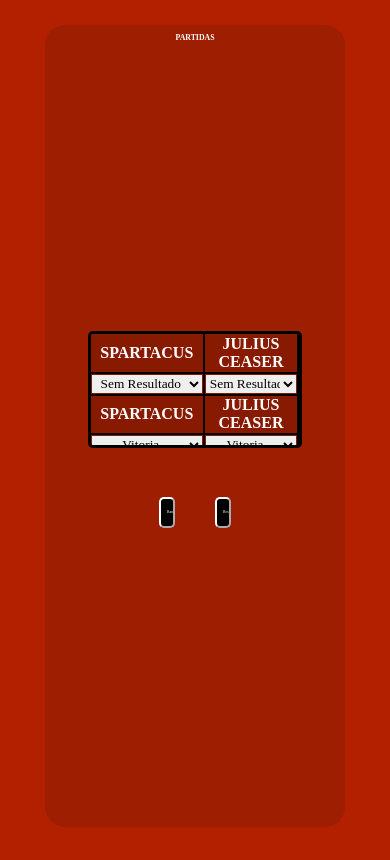
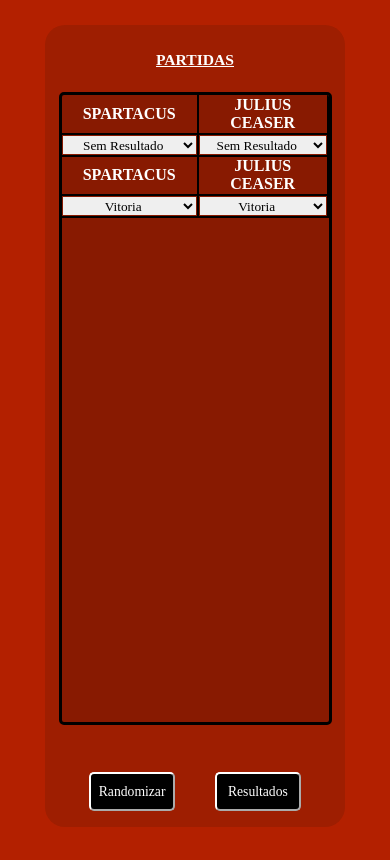
Before and after one commit to Ralphag-44/rome, a plain HTML site: page Paginas/partidas.html in a window 390 px wide. Drawn offline with Linux system fonts and the light colour scheme.

Commit message:
Update partidas.css

```diff
--- a/Paginas/styles/partidas.css
+++ b/Paginas/styles/partidas.css
@@ -16,13 +16,14 @@
     border: solid 3px black;
 
     width: 55vw;
-    height: 30vw;
+    height: 25vw;
     border-radius: 5px;
 }
 
 #tabelas p {
-    font-size: 2vw;
+    font-size: 1.8vw;
     text-decoration: underline;
+    padding: 10px;
 }
 
 button{
@@ -103,11 +104,12 @@ select{
 }
 
 .popup header h1{
-    margin-left: 340px;
+    margin-left: 20vw;
 }
 
 .popup header .close_popup{
-    margin-left: 300px;
+    margin-left: 10vw;
+    margin-bottom: 6vw;
     text-align: center;
     display: flex;
     align-items: center;
@@ -139,6 +141,292 @@ select{
     font-size: 1.5vw;
 }
 
-@media (max-width:800px){
+@media (max-width:1200px) {
+    .partida{
+        background-color: #881a01;
+        overflow-y: scroll;
+        display: flex;
+        flex-direction: column;
+        align-items: center;
 
+        border: solid 3px black;
+
+        width: 70vw;
+        height: 60vw;
+        border-radius: 5px;
+    }
+
+    #tabelas p {
+        font-size: 3vw;
+        text-decoration: underline;
+        padding: 10px;
+    }
+    .butoes{
+        display: flex;
+        align-items: center;
+        justify-content: center;
+
+        margin: 10px;
+        width: 100%;
+    }
+
+    .butoes button{
+        margin-inline: 20px;
+
+        height: 4vw;
+        width: 10vw;
+        text-align: center;
+        font-size: 1.5vw;
+    }
+
+    table{
+        border-collapse: collapse;
+
+        width: 100%;
+    }
+
+    tr{
+        text-align: center;
+    }
+
+    .partida td, .partida th{
+        border: 2px solid black;
+        border-top: 0;
+        border-left: 0;
+
+        width: 150px;
+        height: 20px;
+    }
 }
+
+@media (max-width:900px) {
+    .partida{
+        background-color: #881a01;
+        overflow-y: scroll;
+        display: flex;
+        flex-direction: column;
+        align-items: center;
+
+        border: solid 3px black;
+
+        width: 70vw;
+        height: 65vw;
+        border-radius: 5px;
+    }
+
+    #tabelas p {
+        font-size: 4vw;
+        text-decoration: underline;
+        padding: 10px;
+    }
+    .butoes{
+        display: flex;
+        align-items: center;
+        justify-content: center;
+
+        margin: 10px;
+        width: 100%;
+    }
+
+    .butoes button{
+        margin-inline: 20px;
+
+        height: 5vw;
+        width: 15vw;
+        text-align: center;
+        font-size: 2vw;
+    }
+
+    table{
+        border-collapse: collapse;
+
+        width: 100%;
+    }
+
+    tr{
+        text-align: center;
+    }
+
+    .partida td, .partida th{
+        border: 2px solid black;
+        border-top: 0;
+        border-left: 0;
+
+        width: 150px;
+        height: 20px;
+    }
+}
+
+@media (max-width:800px) {
+    .partida{
+        background-color: #881a01;
+        overflow-y: scroll;
+        display: flex;
+        flex-direction: column;
+        align-items: center;
+
+        border: solid 3px black;
+
+        width: 70vw;
+        height: 95vw;
+        border-radius: 5px;
+    }
+
+    #tabelas p {
+        font-size: 4vw;
+        text-decoration: underline;
+        padding: 10px;
+    }
+    .butoes{
+        display: flex;
+        align-items: center;
+        justify-content: center;
+
+        margin: 10px;
+        width: 100%;
+    }
+
+    .butoes button{
+        margin-inline: 20px;
+
+        height: 5vw;
+        width: 15vw;
+        text-align: center;
+        font-size: 2vw;
+    }
+
+    table{
+        border-collapse: collapse;
+
+        width: 100%;
+    }
+
+    tr{
+        text-align: center;
+    }
+
+    .partida td, .partida th{
+        border: 2px solid black;
+        border-top: 0;
+        border-left: 0;
+
+        width: 150px;
+        height: 20px;
+    }
+}
+
+@media (max-width:640px){
+    .partida{
+        background-color: #881a01;
+        overflow-y: scroll;
+        display: flex;
+        flex-direction: column;
+        align-items: center;
+
+        border: solid 3px black;
+
+        width: 70vw;
+        height: 95vw;
+        border-radius: 5px;
+    }
+
+    #tabelas p {
+        font-size: 4vw;
+        text-decoration: underline;
+        padding: 10px;
+    }
+    .butoes{
+        display: flex;
+        align-items: center;
+        justify-content: center;
+
+        margin: 10px;
+        width: 100%;
+    }
+
+    .butoes button{
+        margin-inline: 20px;
+
+        height: 5vw;
+        width: 15vw;
+        text-align: center;
+        font-size: 2vw;
+    }
+
+    table{
+        border-collapse: collapse;
+
+        width: 100%;
+    }
+
+    tr{
+        text-align: center;
+    }
+
+    .partida td, .partida th{
+        border: 2px solid black;
+        border-top: 0;
+        border-left: 0;
+
+        width: 150px;
+        height: 20px;
+    }
+}
+
+@media (max-width:450px) {
+    .partida{
+        background-color: #881a01;
+        overflow-y: scroll;
+        display: flex;
+        flex-direction: column;
+        align-items: center;
+
+        border: solid 3px black;
+
+        width: 70vw;
+        height: 170vw;
+        border-radius: 5px;
+    }
+
+    #tabelas p {
+        font-size: 4vw;
+        text-decoration: underline;
+        padding: 10px;
+    }
+    .butoes{
+        display: flex;
+        align-items: center;
+        justify-content: center;
+
+        margin: 10px;
+        width: 100%;
+    }
+
+    .butoes button{
+        margin-inline: 20px;
+
+        height: 10vw;
+        width: 22vw;
+        text-align: center;
+        font-size: 3.5vw;
+    }
+
+    table{
+        border-collapse: collapse;
+
+        width: 100%;
+    }
+
+    tr{
+        text-align: center;
+    }
+
+    .partida td, .partida th{
+        border: 2px solid black;
+        border-top: 0;
+        border-left: 0;
+
+        width: 150px;
+        height: 20px;
+    }
+}
```
